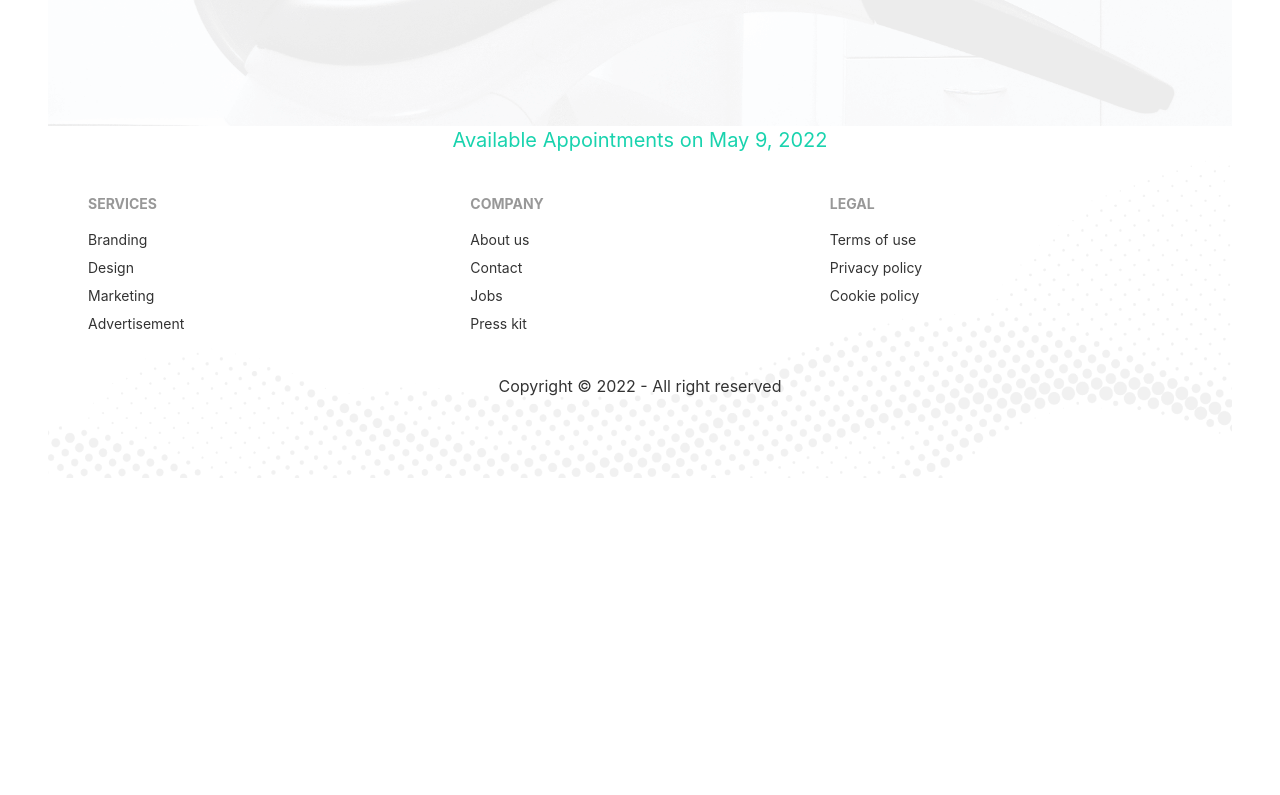
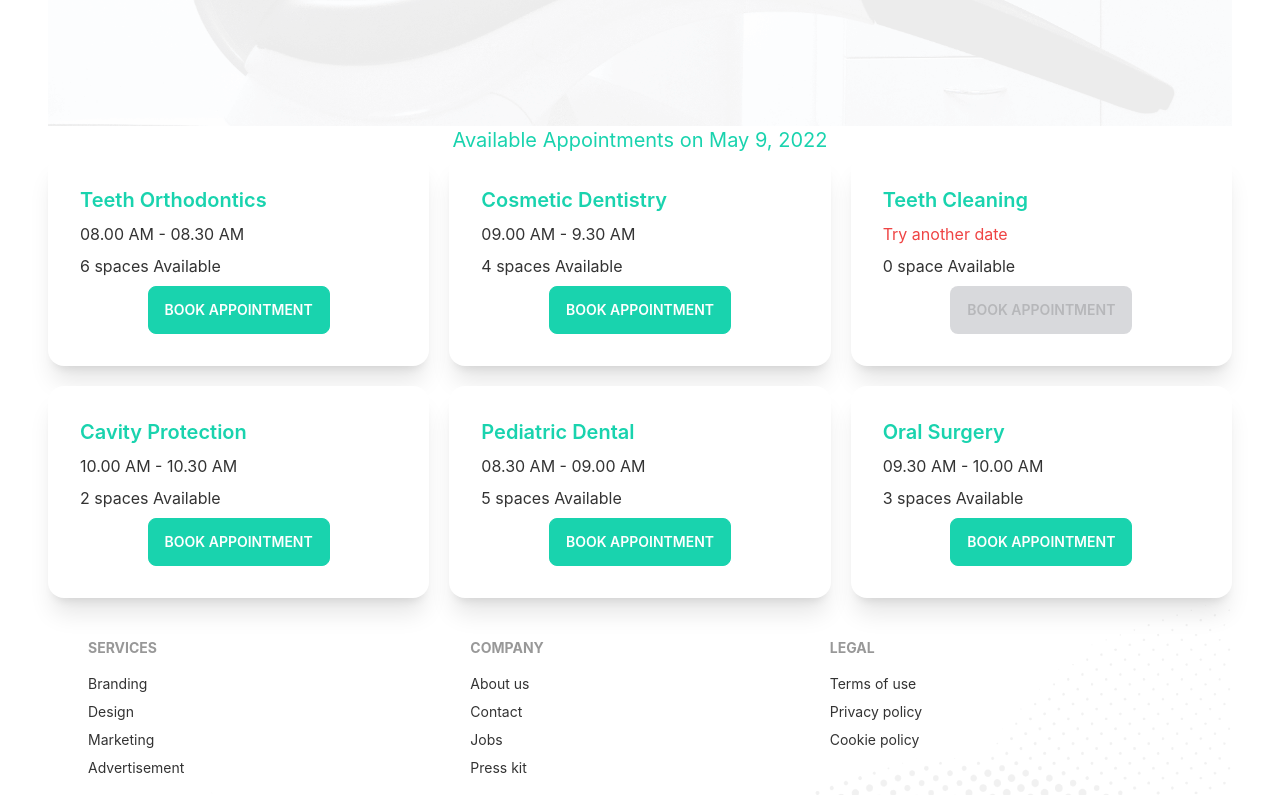
Before and after one commit to mehedi-hasan-shuvon/doctors-portal-client-side, a React (Create React App) app: page /appointment in a window 1280 px wide. Shown: the part 738-1533 px from the top of the page. Before the commit the page ends 1216 px from the top, so only its background shows below. Built offline with nearby package versions, Linux system fonts and the light colour scheme.

Commit message:
added modal system for appointment

```diff
--- /dev/null
+++ b/public/services.json
@@ -0,0 +1,57 @@
+[
+    {
+        "_id": 1,
+        "name": "Teeth Orthodontics",
+        "slots": [
+            "08.00 AM - 08.30 AM",
+            "08.30 AM - 09.00 AM",
+            "09.00 AM - 9.30 AM",
+            "09.30 AM - 10.00 AM",
+            "10.00 AM - 10.30 AM",
+            "10.30 AM - 11.00 AM"
+        ]
+    },
+    {
+        "_id": 2,
+        "name": "Cosmetic Dentistry",
+        "slots": [
+            "09.00 AM - 9.30 AM",
+            "09.30 AM - 10.00 AM",
+            "10.00 AM - 10.30 AM",
+            "10.30 AM - 11.00 AM"
+        ]
+    },
+    {
+        "_id": 3,
+        "name": "Teeth Cleaning",
+        "slots": []
+    },
+    {
+        "_id": 4,
+        "name": "Cavity Protection",
+        "slots": [
+            "10.00 AM - 10.30 AM",
+            "10.30 AM - 11.00 AM"
+        ]
+    },
+    {
+        "_id": 5,
+        "name": "Pediatric Dental",
+        "slots": [
+            "08.30 AM - 09.00 AM",
+            "09.00 AM - 9.30 AM",
+            "09.30 AM - 10.00 AM",
+            "10.00 AM - 10.30 AM",
+            "10.30 AM - 11.00 AM"
+        ]
+    },
+    {
+        "_id": 6,
+        "name": "Oral Surgery",
+        "slots": [
+            "09.30 AM - 10.00 AM",
+            "10.00 AM - 10.30 AM",
+            "10.30 AM - 11.00 AM"
+        ]
+    }
+]
--- a/src/Pages/Appointment/AvailableAppointments.js
+++ b/src/Pages/Appointment/AvailableAppointments.js
@@ -1,10 +1,33 @@
 import { format } from 'date-fns';
-import React from 'react';
+import React, { useEffect, useState } from 'react';
+import BookingModal from './BookingModal';
+import Service from './Service';
 
 const AvailableAppointments = ({ date }) => {
+    const [services, setServices] = useState([]);
+
+    const [treatment, setTreatment] = useState(null);
+
+
+    useEffect(() => {
+        fetch('services.json')
+            .then(res => res.json())
+            .then(data => setServices(data));
+    }, []);
+
     return (
         <div>
             <h4 className='text-xl text-center text-secondary'>Available Appointments on  {format(date, 'PP')}</h4>
+            <div className='grid grid-cols-1 md:grid-cols-2 lg:grid-cols-3 gap-5'>
+                {
+                    services.map((service) =>
+                        <Service key={service.id}
+                            service={service}
+                            setTreatment={setTreatment}></Service>
+                    )
+                }
+            </div>
+            {treatment && <BookingModal treatment={treatment}></BookingModal>}
         </div>
     );
 };
--- /dev/null
+++ b/src/Pages/Appointment/BookingModal.js
@@ -0,0 +1,22 @@
+import React from 'react';
+
+const BookingModal = ({ treatment }) => {
+    const { name, slots } = treatment;
+    return (
+        <div>
+            <input type="checkbox" id="booking-modal" class="modal-toggle" />
+            <div class="modal modal-bottom sm:modal-middle">
+                <div class="modal-box">
+                    <label for="booking-modal" class="btn btn-sm btn-circle absolute right-2 top-2">✕</label>
+                    <h3 class="font-bold text-lg text-secondary">Booking for: {name}</h3>
+                    <p class="py-4">You've been selected for a chance to get one year of subscription to use Wikipedia for free!</p>
+                    <div class="modal-action">
+                        <label for="booking-modal" class="btn">Yay!</label>
+                    </div>
+                </div>
+            </div>
+        </div>
+    );
+};
+
+export default BookingModal;
--- /dev/null
+++ b/src/Pages/Appointment/Service.js
@@ -0,0 +1,27 @@
+import React from 'react';
+
+const Service = ({ service, setTreatment }) => {
+    const { name, slots } = service;
+    return (
+        <div class="card lg:max-w-lg bg-base-100 shadow-xl">
+            <div class="card-body">
+                <h2 class="card-title text-secondary">{name}</h2>
+                <p>{
+                    slots.length > 0
+                        ? <span>{slots[0]}</span>
+                        : <span className='text-red-500'>Try another date</span>
+                }</p>
+                <p>{slots.length} {slots.length > 1 ? 'spaces' : 'space'} Available</p>
+                <div class="card-actions justify-center">
+
+                    <label
+                        onClick={() => setTreatment(service)}
+                        disabled={slots.length === 0}
+                        for="booking-modal" class="btn btn-secondary text-white uppercase">Book Appointment</label>
+                </div>
+            </div>
+        </div>
+    );
+};
+
+export default Service;
```
